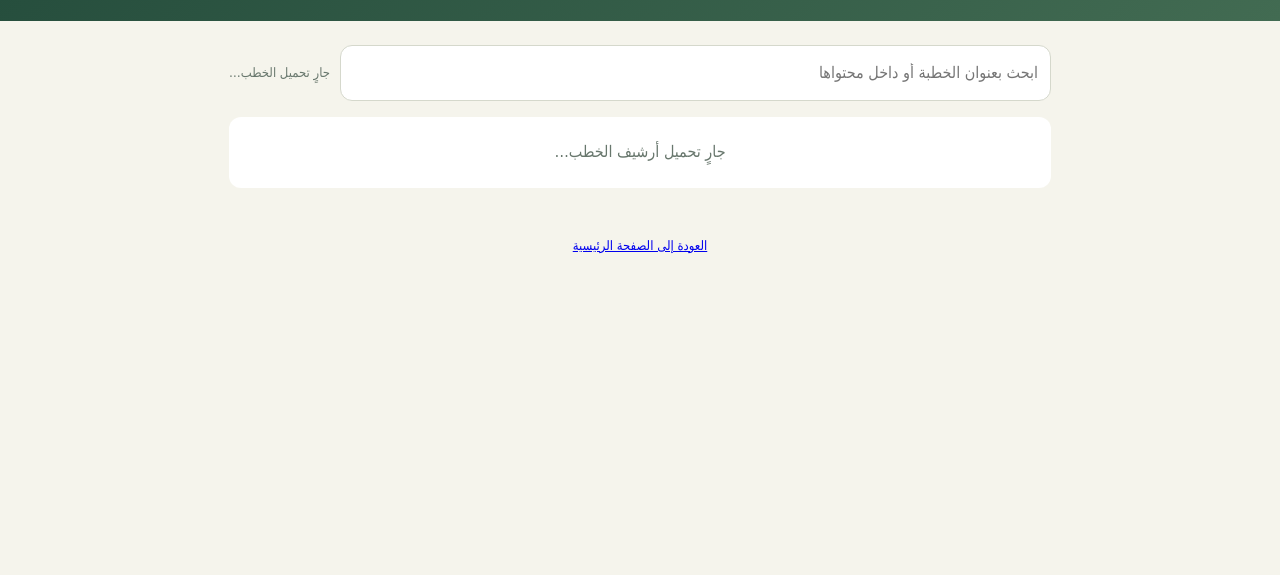
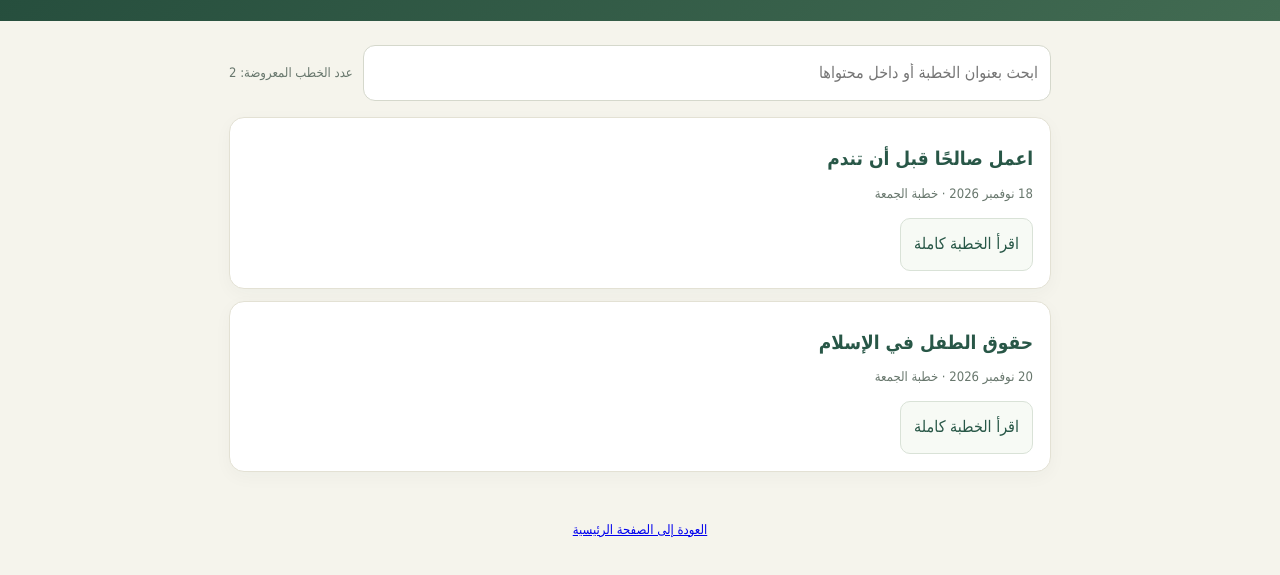
Before and after one commit to anatito23-lang/zad-almoslem-site, a website: page khutbahs.html in a window 1280 px wide. Shown: the part 151-726 px from the top of the page. Drawn offline with Linux system fonts and the light colour scheme; no server answers.

Commit message:
Fix Khutbah Zad archive to load existing published khutbahs from khutbahs.json

```diff
--- a/khutbahs.html
+++ b/khutbahs.html
@@ -20,13 +20,9 @@ footer{text-align:center;padding:22px;color:var(--muted);font-size:13px}
 <header><a href="./index.html">قلبي اطمأن · زاد المسلم</a><h1>📜 خطب زاد</h1><p>أرشيف خطب الجمعة — اختر الخطبة لقراءة نصها كاملًا</p></header>
 <main><div class="tools"><input id="search" type="search" placeholder="ابحث بعنوان الخطبة أو داخل محتواها"><span class="count" id="count">جارٍ تحميل الخطب…</span></div><div id="list"><div class="empty">جارٍ تحميل أرشيف الخطب…</div></div></main>
 <footer><a href="./index.html">العودة إلى الصفحة الرئيسية</a></footer>
-<script type="module">
-import {initializeApp,getApps} from 'https://www.gstatic.com/firebasejs/10.12.2/firebase-app.js';
-import {getFirestore,collection,getDocs} from 'https://www.gstatic.com/firebasejs/10.12.2/firebase-firestore.js';
-const cfg={apiKey:"AIzaSyAezfJxlPIlreW_iKuCmk7skF5eQ59nC2s",authDomain:"zad-almoslem.firebaseapp.com",projectId:"zad-almoslem",storageBucket:"zad-almoslem.firebasestorage.app",messagingSenderId:"138327285052",appId:"1:138327285052:web:2024f2f17aba593fa2d239"};
-const db=getFirestore(getApps().length?getApps()[0]:initializeApp(cfg));
+<script>
 const list=document.getElementById('list'),search=document.getElementById('search'),count=document.getElementById('count');let cards=[];
-function render(){const q=search.value.trim().toLocaleLowerCase('ar');let shown=0;list.innerHTML='';cards.forEach(item=>{const hay=(item.title+' '+item.body+' '+(item.date||'')).toLocaleLowerCase('ar');if(q&&!hay.includes(q))return;shown++;const card=document.createElement('article');card.className='sermon';const h=document.createElement('h2');h.textContent=item.title||'خطبة';card.append(h);if(item.date||item.category){const meta=document.createElement('div');meta.className='meta';meta.textContent=[item.date,item.category].filter(Boolean).join(' · ');card.append(meta);}const button=document.createElement('button');button.className='read';button.textContent='اقرأ الخطبة كاملة';const body=document.createElement('div');body.className='body';body.textContent=item.body;button.addEventListener('click',()=>{card.classList.toggle('open');button.textContent=card.classList.contains('open')?'إخفاء الخطبة':'اقرأ الخطبة كاملة';});card.append(button,body);if(item.source){const source=document.createElement('div');source.className='meta';source.textContent='المصدر: '+item.source;card.append(source);}list.append(card);});count.textContent='عدد الخطب المعروضة: '+shown;if(!shown)list.innerHTML='<div class="empty">لا توجد خطب مطابقة للبحث.</div>';}
-try{const snap=await getDocs(collection(db,'khutbahs'));cards=snap.docs.map(d=>({id:d.id,...d.data()})).filter(x=>x.published===true||x['تم النشر']===true||x['النشر']===true).map(x=>({title:x.title||'خطبة',body:x.body||x.text||x['نص']||'',date:x.date||'',category:x.category||'',source:x.source||x['مصدر']||'',createdAt:x.createdAt?.seconds||0})).sort((a,b)=>b.createdAt-a.createdAt);render();if(!cards.length)count.textContent='لا توجد خطب منشورة حاليًا.';}catch(e){console.error(e);list.innerHTML='<div class="empty">تعذر تحميل الخطب. تحقق من الاتصال بالإنترنت ثم أعد المحاولة.</div>';count.textContent='تعذر تحميل الأرشيف';}
-search.addEventListener('input',render);
+function render(){const q=search.value.trim().toLocaleLowerCase('ar');let shown=0;list.innerHTML='';cards.forEach(item=>{const hay=(item.title+' '+item.body+' '+(item.date||'')).toLocaleLowerCase('ar');if(q&&!hay.includes(q))return;shown++;const card=document.createElement('article');card.className='sermon';const h=document.createElement('h2');h.textContent=item.title||'خطبة';card.append(h);if(item.date||item.category){const meta=document.createElement('div');meta.className='meta';meta.textContent=[item.date,item.category].filter(Boolean).join(' · ');card.append(meta);}const button=document.createElement('button');button.className='read';button.textContent='اقرأ الخطبة كاملة';const body=document.createElement('div');body.className='body';body.textContent=item.body||'';button.addEventListener('click',()=>{card.classList.toggle('open');button.textContent=card.classList.contains('open')?'إخفاء الخطبة':'اقرأ الخطبة كاملة';});card.append(button,body);list.append(card);});count.textContent='عدد الخطب المعروضة: '+shown;if(!shown)list.innerHTML='<div class="empty">لا توجد خطب مطابقة للبحث.</div>';}
+async function load(){try{const response=await fetch('./khutbahs.json?v='+Date.now());if(!response.ok)throw new Error('تعذر قراءة ملف أرشيف الخطب');const data=await response.json();cards=Array.isArray(data)?data.filter(x=>x&&x.title&&x.body):[];render();if(!cards.length)count.textContent='لا توجد خطب محفوظة في الأرشيف.';}catch(e){console.error(e);list.innerHTML='<div class="empty">تعذر تحميل أرشيف الخطب. حاول تحديث الصفحة.</div>';count.textContent='تعذر تحميل الأرشيف';}}
+search.addEventListener('input',render);load();
 </script></body></html>
```
